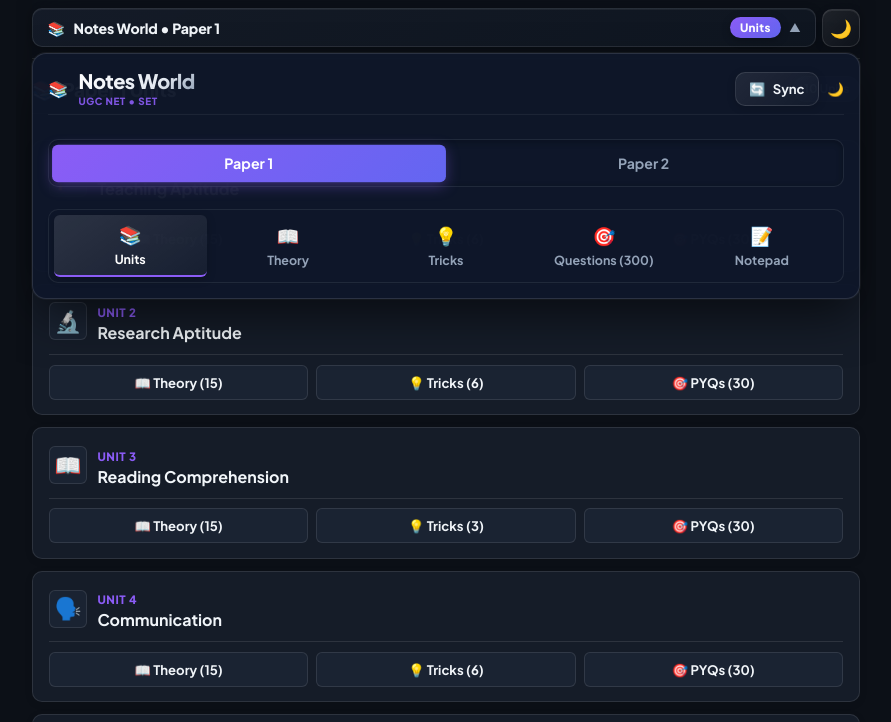
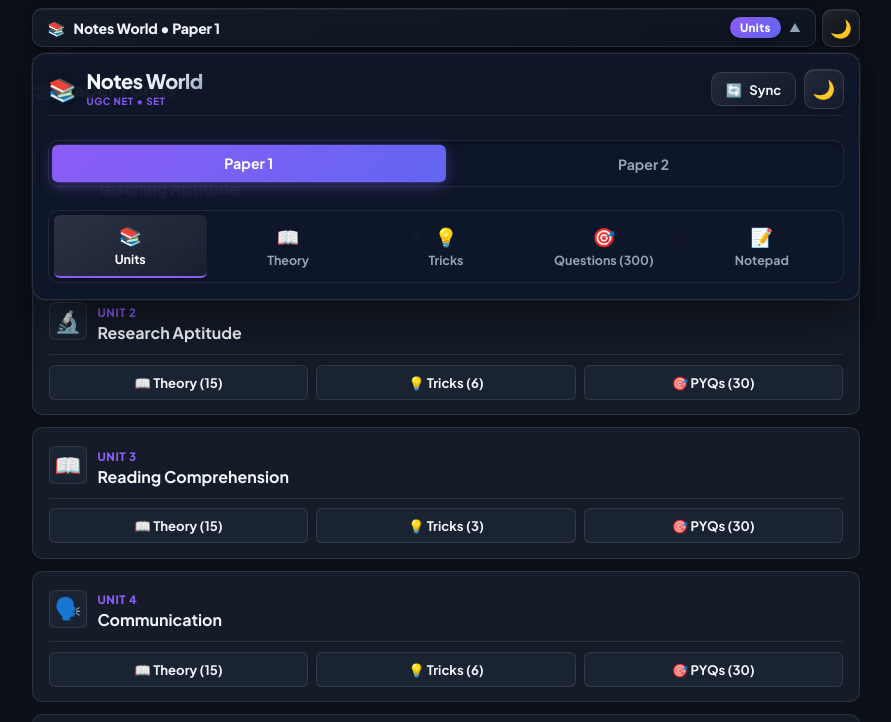
Before and after one commit to SafuraPatel/notes-world, a website: page index.html in a window 1280 px wide. Both pictures are taken after a click on the button "Click to view header & navigation menu". Shown: the top 722 px of the page, without its empty margins (194-1085 px from the left). Drawn offline with Linux system fonts and the light colour scheme; no server answers.

Commit message:
Auto-deploy: update saved at 2026-09-18 19:58:59

```diff
--- a/css/layout.css
+++ b/css/layout.css
@@ -260,6 +260,16 @@
   gap: 0.65rem;
 }
 
+.brand-logo-badge {
+  font-size: 1.4rem;
+  line-height: 1;
+  display: inline-flex;
+  align-items: center;
+  justify-content: center;
+  filter: drop-shadow(0 2px 8px rgba(0, 0, 0, 0.35));
+}
+
+.theme-toggle-btn,
 .brand-theme-btn {
   background: linear-gradient(135deg, rgba(255, 255, 255, 0.08) 0%, rgba(255, 255, 255, 0.02) 100%);
   border: 1px solid rgba(255, 255, 255, 0.12);
@@ -271,7 +281,7 @@
   display: inline-flex;
   align-items: center;
   justify-content: center;
-  font-size: 1.2rem;
+  font-size: 1.15rem;
   cursor: pointer;
   color: var(--text-main);
   transition: all 0.25s cubic-bezier(0.16, 1, 0.3, 1);
@@ -279,6 +289,7 @@
   flex-shrink: 0;
 }
 
+.theme-toggle-btn:hover,
 .brand-theme-btn:hover {
   background: rgba(255, 255, 255, 0.14);
   border-color: var(--accent-current);
@@ -286,16 +297,19 @@
   box-shadow: 0 4px 14px rgba(139, 92, 246, 0.25);
 }
 
+.theme-toggle-btn:active,
 .brand-theme-btn:active {
   transform: scale(0.95);
 }
 
+[data-theme="light"] .theme-toggle-btn,
 [data-theme="light"] .brand-theme-btn {
   background: #ffffff;
   border-color: #e2e8f0;
   box-shadow: 0 2px 8px rgba(15, 23, 42, 0.06);
 }
 
+[data-theme="light"] .theme-toggle-btn:hover,
 [data-theme="light"] .brand-theme-btn:hover {
   background: #f8fafc;
   border-color: var(--accent-current);
```
